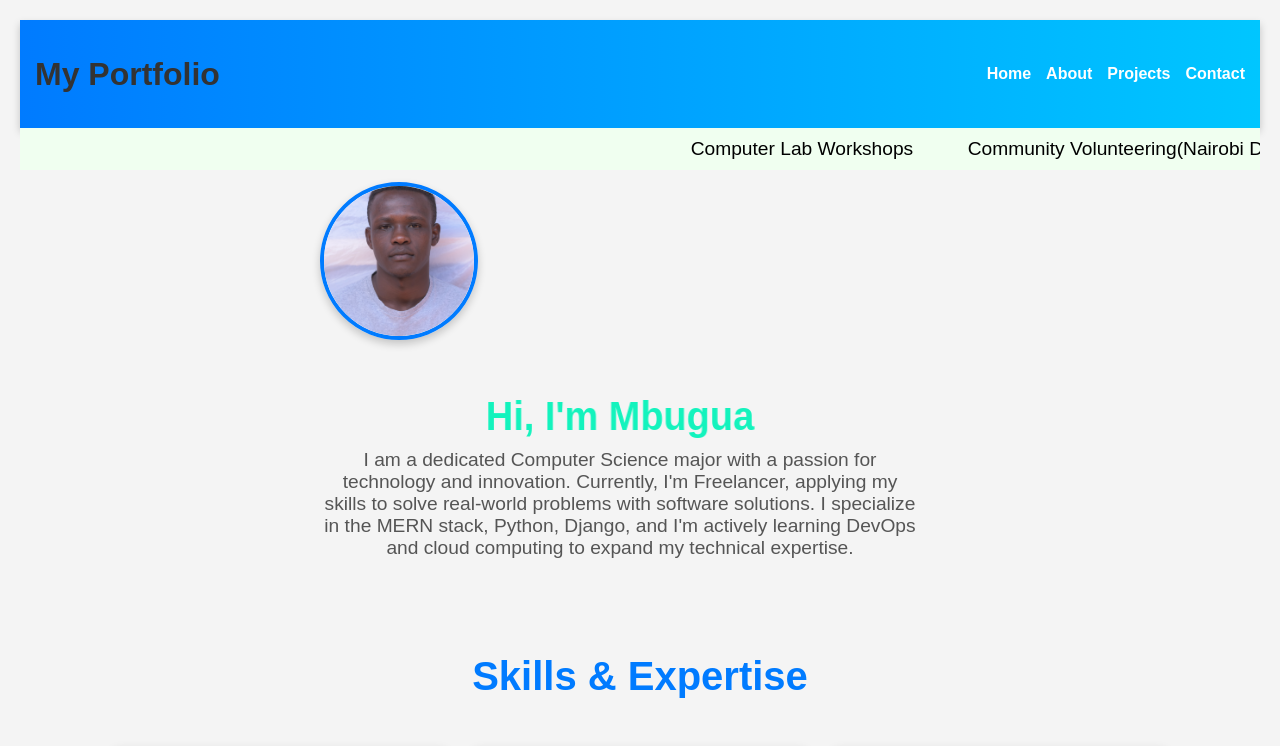
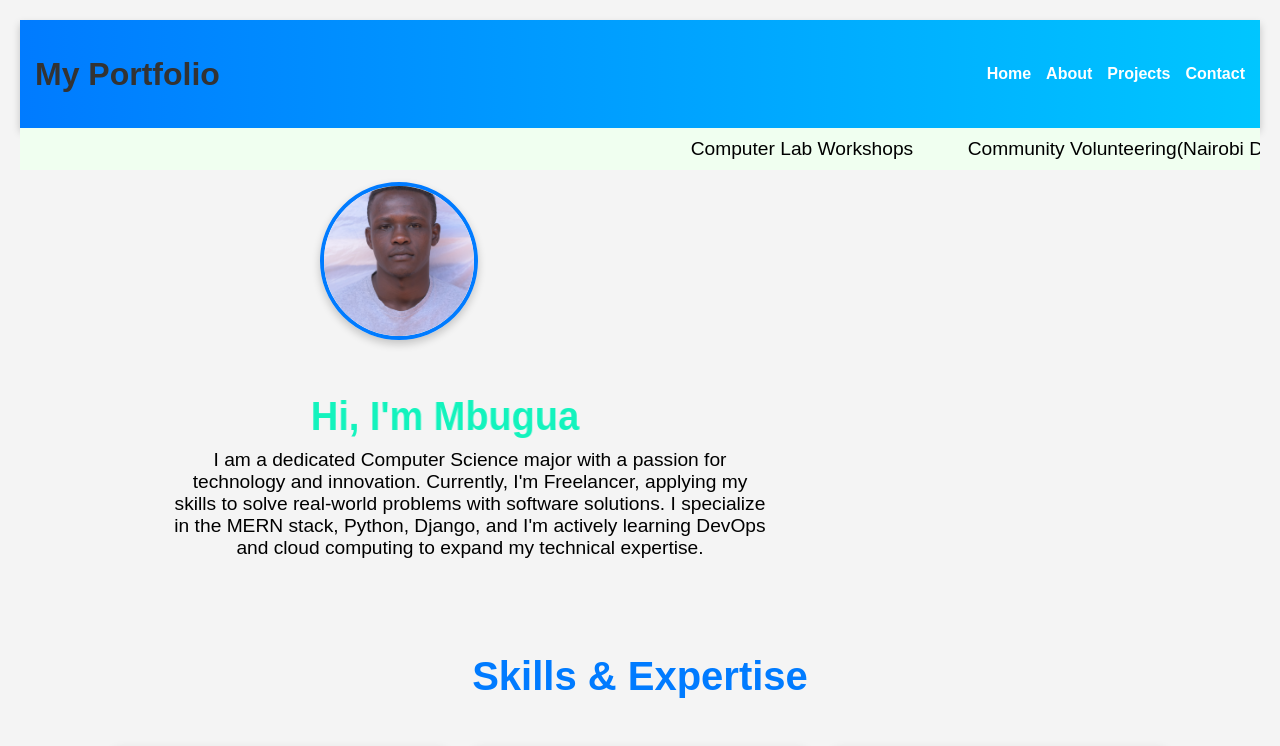
Before and after one commit to mac-cloud/web-static, a plain HTML site: page frontend/about.html in a window 1280 px wide. Shown: the top 746 px of the page. Drawn offline with Linux system fonts and the light colour scheme; a script that the page names is missing.

```diff
--- a/frontend/styles.css
+++ b/frontend/styles.css
@@ -538,13 +538,13 @@ footer .social-icons i {
     font-size: 2.5em;
     color: #333;
     margin-bottom: 10px;
-    margin-left: 300px;
+    margin-left: 100px;
 }
 
 #about-intro .text-content p {
     font-size: 1.2em;
-    color: #555;
-    margin-left: 300px;
+    color:black;
+    margin-left: 150px;
 }
 
 /* Skills Section */
```
